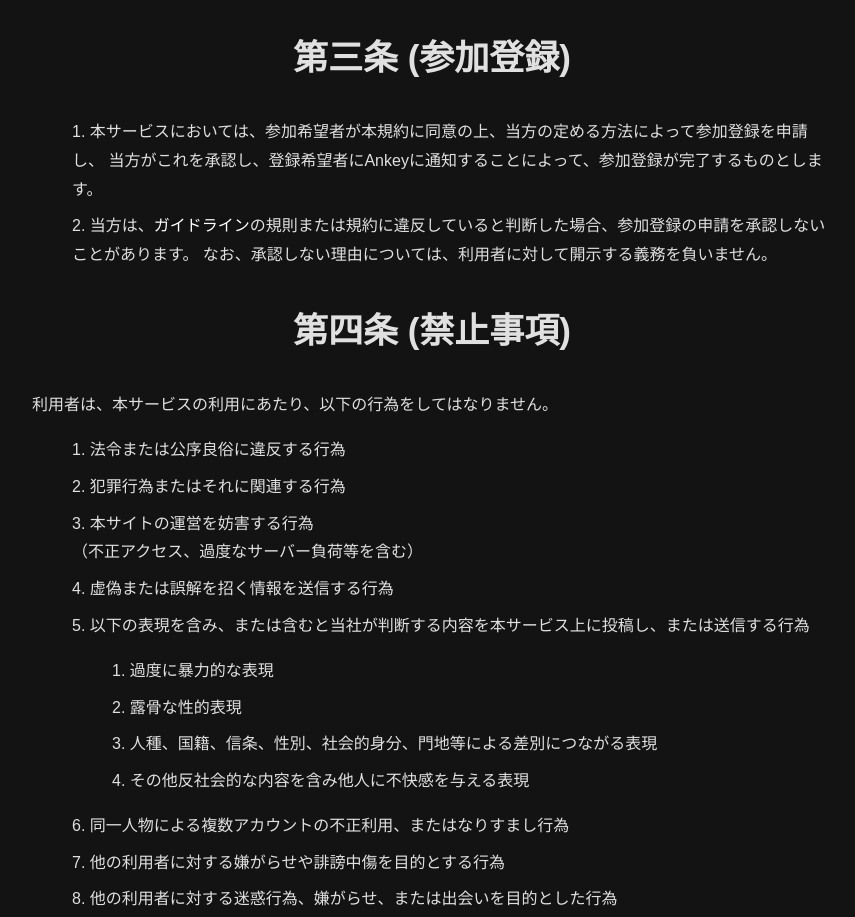
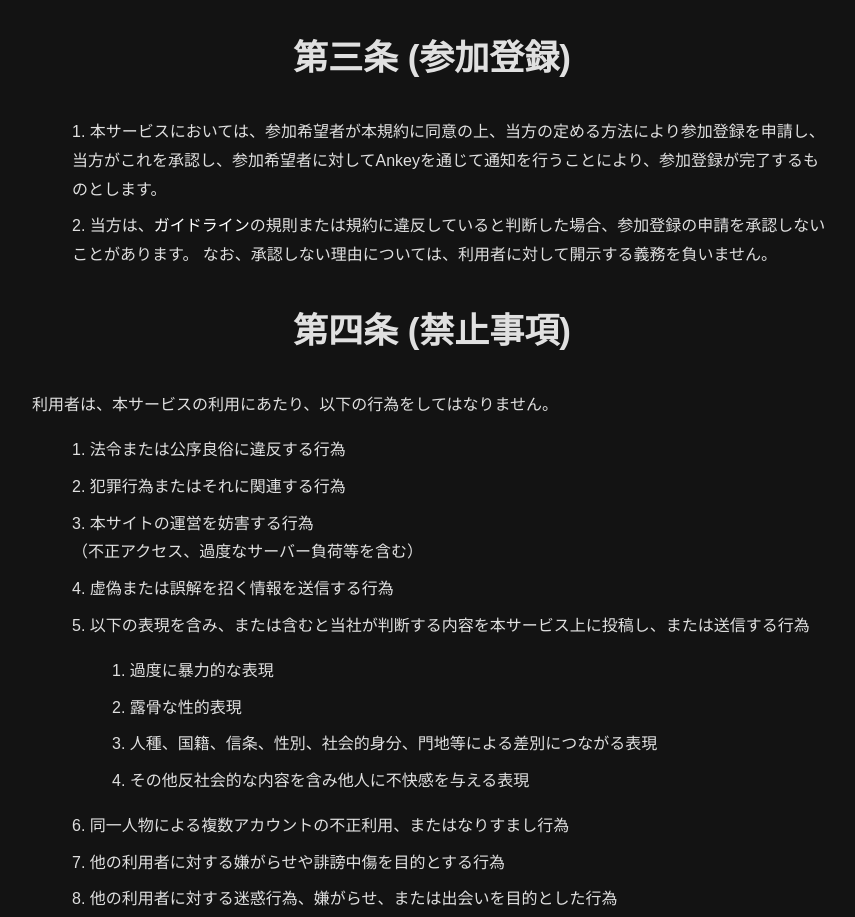
Before and after one commit to saijaku1/-yper, a plain HTML site: page docs/terms-of-service/index.html in a window 1280 px wide. Shown: the part 831-1748 px from the top of the page, without its empty margins (208-1063 px from the left). Drawn offline with Linux system fonts and the light colour scheme.

Commit message:
Update index.html

```diff
--- a/docs/terms-of-service/index.html
+++ b/docs/terms-of-service/index.html
@@ -50,8 +50,8 @@
            <div class="article" id="3">
             <h2>第三条 (参加登録)</h2>
             <ol>
-              <li>本サービスにおいては、参加希望者が本規約に同意の上、当方の定める方法によって参加登録を申請し、
-当方がこれを承認し、登録希望者にAnkeyに通知することによって、参加登録が完了するものとします。
+              <li>本サービスにおいては、参加希望者が本規約に同意の上、当方の定める方法により参加登録を申請し、
+当方がこれを承認し、参加希望者に対してAnkeyを通じて通知を行うことにより、参加登録が完了するものとします。
 </li>
                  <li>当方は、<a href="https://zetyper.f5.si/docs/guidlines" style="color:white; text-decoration:none;">ガイドライン</a>の規則または規約に違反していると判断した場合、参加登録の申請を承認しないことがあります。
 なお、承認しない理由については、利用者に対して開示する義務を負いません。
```
